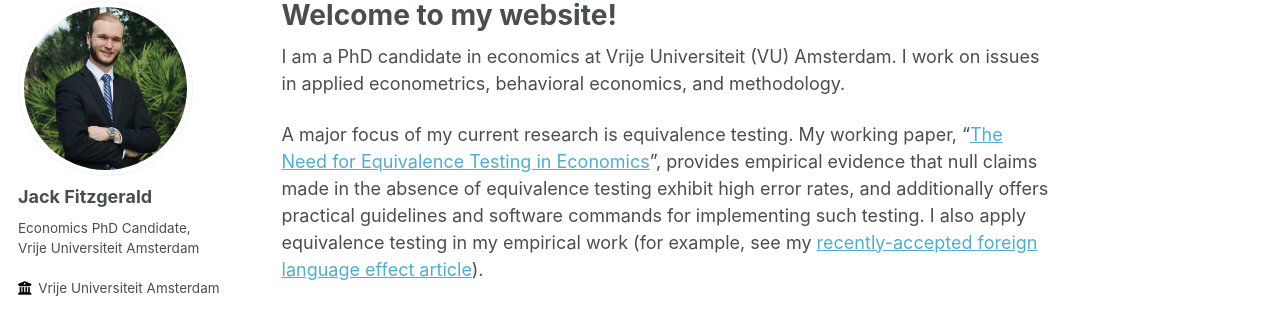
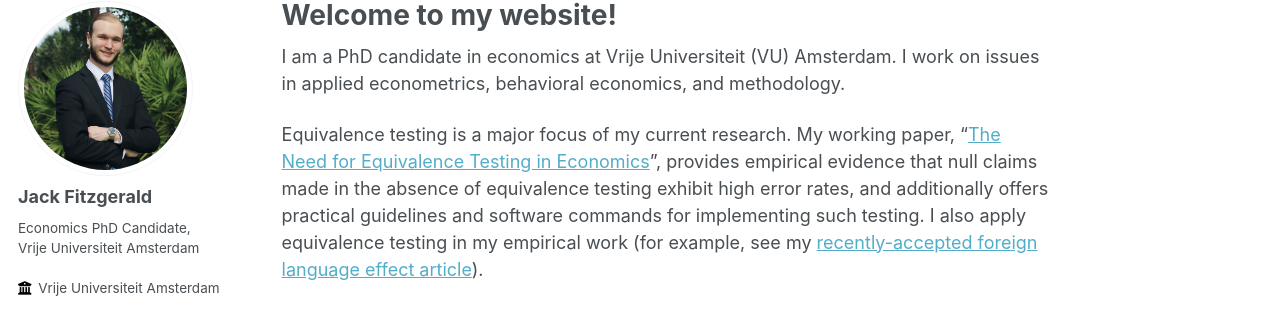
Before and after one commit to jack-fitzgerald/jack-fitzgerald.github.io, a Jekyll site: the page built from _pages/about.md, in a window 1280 px wide. Shown: the part 117-426 px from the top of the page. Built offline with Jekyll 4.4.1, drawn with Linux system fonts in a browser that asks for light colours; some web fonts are replaced.

```diff
--- a/_pages/about.md
+++ b/_pages/about.md
@@ -9,7 +9,7 @@ redirect_from:
 
 I am a PhD candidate in economics at Vrije Universiteit (VU) Amsterdam. I work on issues in applied econometrics, behavioral economics, and methodology.
 
-A major focus of my current research is equivalence testing. My working paper, "[The Need for Equivalence Testing in Economics](https://jack-fitzgerald.github.io/files/The_Need_for_Equivalence_Testing_in_Economics.pdf)", provides empirical evidence that null claims made in the absence of equivalence testing exhibit high error rates, and additionally offers practical guidelines and software commands for implementing such testing. I also apply equivalence testing in my empirical work (for example, see my [recently-accepted foreign language effect article](https://jack-fitzgerald.github.io/files/JBE_manuscript.pdf)).
+Equivalence testing is a major focus of my current research. My working paper, "[The Need for Equivalence Testing in Economics](https://jack-fitzgerald.github.io/files/The_Need_for_Equivalence_Testing_in_Economics.pdf)", provides empirical evidence that null claims made in the absence of equivalence testing exhibit high error rates, and additionally offers practical guidelines and software commands for implementing such testing. I also apply equivalence testing in my empirical work (for example, see my [recently-accepted foreign language effect article](https://jack-fitzgerald.github.io/files/JBE_manuscript.pdf)).
 
 Further, I do considerable work in replication and reproducibility. I have several substantative comments under development and under invited submission concerning publications in [<i>Quarterly Journal of Economics</i>](https://jack-fitzgerald.github.io/files/MS23_Replication.pdf), <i>PNAS</i>, and [<i>Nature Human Behaviour</i>](https://doi.org/10.1038/s41562-023-01807-2).
 
```
